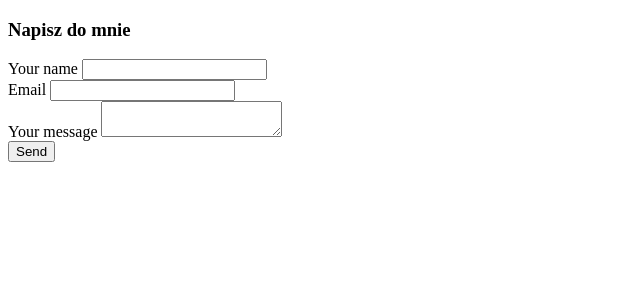
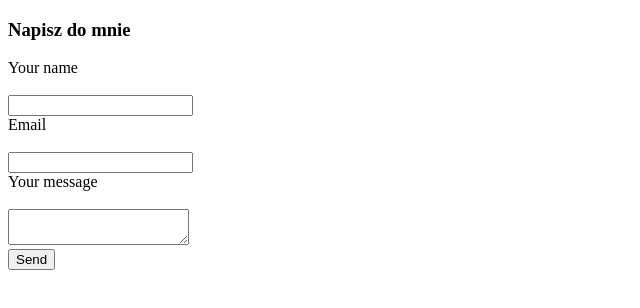
Before and after one commit to annaesthe/annaesthe.github.io, a plain HTML site: page contact.html in a window 1280 px wide. Shown: the whole page, without its empty margins (0-640 px from the left). Drawn offline with Linux system fonts and the light colour scheme.

Commit message:
odstępy

```diff
--- a/contact.html
+++ b/contact.html
@@ -9,13 +9,16 @@
    <h3 id="contact-content">Napisz do mnie</h3>
     <form action="https://formspree.io/your@email.com"
       method="POST">
-      <label for="name">Your name</label>
+      <label for="name">Your name</label> <br />
+       <br />
       <input type="text" name="name">
       <br />
-      <label for="email">Email</label>
+      <label for="email">Email</label> <br />
+       <br />
       <input type="email" name="_replyto">
       <br />
-      <label for="message">Your message</label>
+      <label for="message">Your message</label> <br />
+       <br />
       <textarea maxlenght="1000"></textarea>
       <br />
       <input type="submit" value="Send">
```
